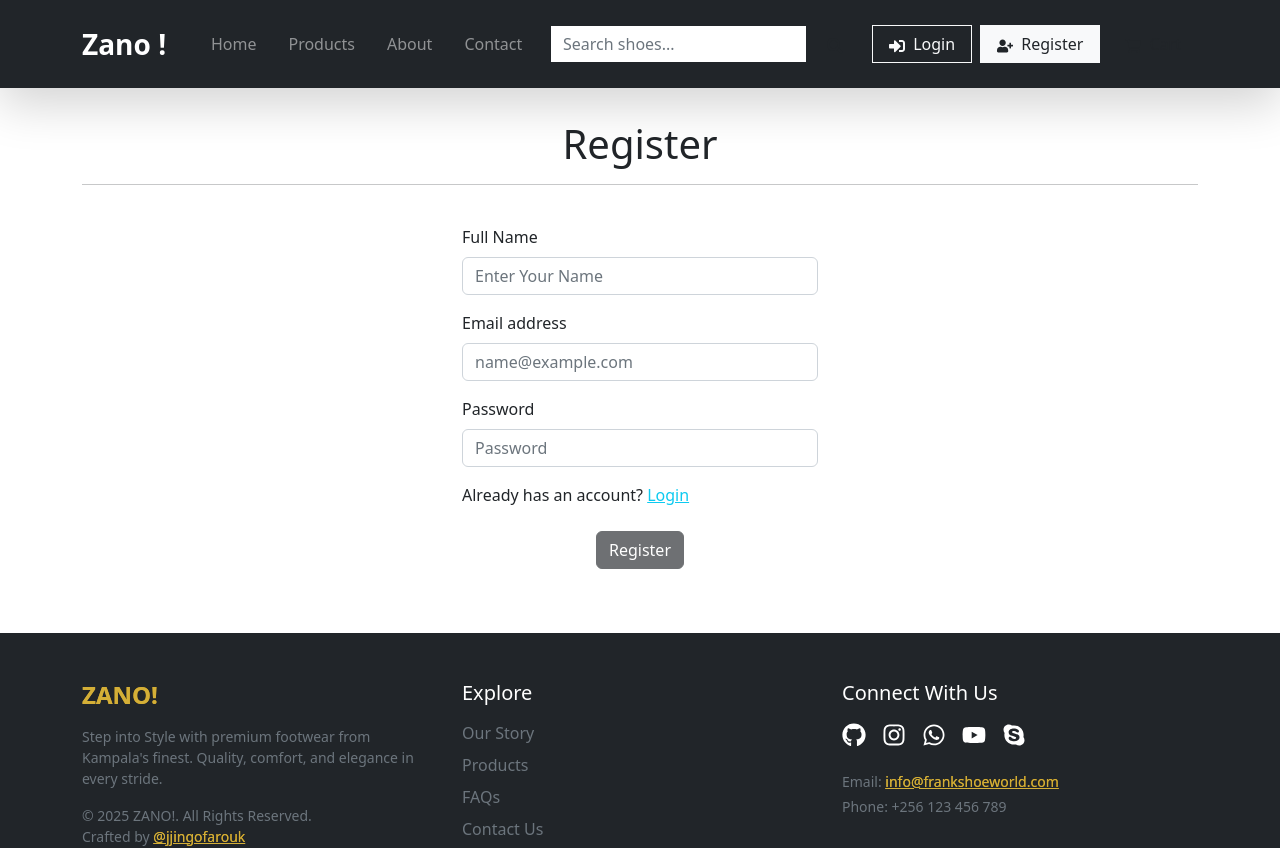
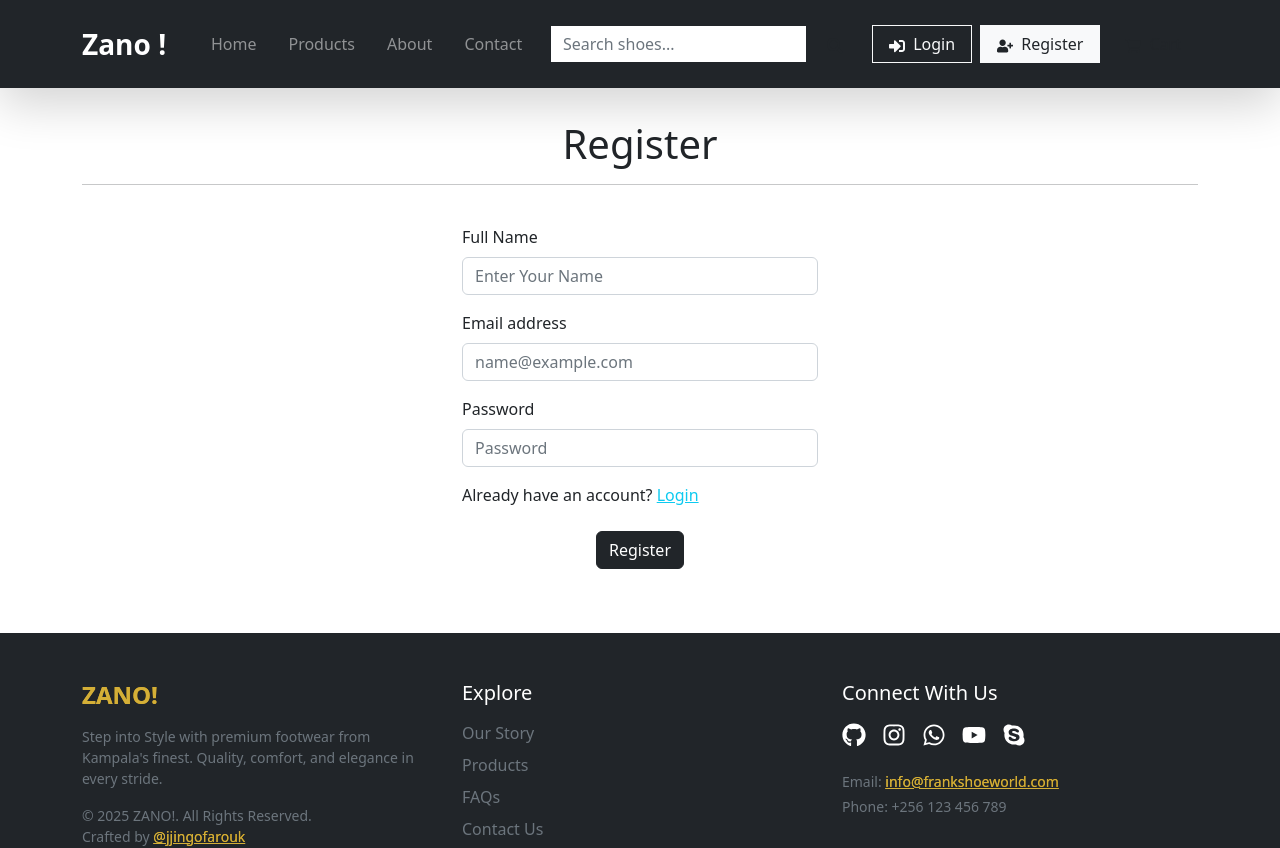
Before and after one commit to jjingofarouk/Ecommerce-React, a React (Create React App) app: page /register in a window 1280 px wide. Shown: the top 848 px of the page. Built offline with nearby package versions, Linux system fonts and the light colour scheme.

Commit message:
Update Register.jsx

```diff
--- a/src/pages/Register.jsx
+++ b/src/pages/Register.jsx
@@ -1,48 +1,79 @@
-import React from 'react'
+import React, { useState } from "react";
 import { Footer, Navbar } from "../components";
-import { Link } from 'react-router-dom';
+import { Link, useNavigate } from "react-router-dom";
+import { auth } from "../firebase"; // Import the auth object from firebase.js
+import { createUserWithEmailAndPassword } from "firebase/auth";
+
 const Register = () => {
+  const [name, setName] = useState("");
+  const [email, setEmail] = useState("");
+  const [password, setPassword] = useState("");
+  const [error, setError] = useState("");
+  const navigate = useNavigate();
+
+  const handleSubmit = async (e) => {
+    e.preventDefault();
+    try {
+      await createUserWithEmailAndPassword(auth, email, password);
+      navigate("/login"); // Redirect to login page after successful registration
+    } catch (error) {
+      setError(error.message); // Display error if registration fails
+    }
+  };
+
   return (
     <>
       <Navbar />
       <div className="container my-3 py-3">
         <h1 className="text-center">Register</h1>
         <hr />
-                <div class="row my-4 h-100">
+        <div className="row my-4 h-100">
           <div className="col-md-4 col-lg-4 col-sm-8 mx-auto">
-                        <form>
-                            <div class="form my-3">
-                                <label for="Name">Full Name</label>
+            <form onSubmit={handleSubmit}>
+              <div className="form my-3">
+                <label htmlFor="Name">Full Name</label>
+                <input
+                  type="text"
+                  className="form-control"
+                  id="Name"
+                  placeholder="Enter Your Name"
+                  value={name}
+                  onChange={(e) => setName(e.target.value)}
+                />
+              </div>
+              <div className="form my-3">
+                <label htmlFor="Email">Email address</label>
                 <input
                   type="email"
-                                    class="form-control"
-                                    id="Name"
-                                    placeholder="Enter Your Name"
+                  className="form-control"
+                  id="Email"
+                  placeholder="name@example.com"
+                  value={email}
+                  onChange={(e) => setEmail(e.target.value)}
                 />
               </div>
-                            <div class="form my-3">
-                                <label for="Email">Email address</label>
+              <div className="form my-3">
+                <label htmlFor="Password">Password</label>
                 <input
-                                    type="email"
-                                    class="form-control"
-                                    id="Email"
-                                    placeholder="name@example.com"
+                  type="password"
+                  className="form-control"
+                  id="Password"
+                  placeholder="Password"
+                  value={password}
+                  onChange={(e) => setPassword(e.target.value)}
                 />
               </div>
-                            <div class="form  my-3">
-                                <label for="Password">Password</label>
-                                <input
-                                    type="password"
-                                    class="form-control"
-                                    id="Password"
-                                    placeholder="Password"
-                                />
-                            </div>
+              {error && <p className="text-danger text-center">{error}</p>}
               <div className="my-3">
-                                <p>Already has an account? <Link to="/login" className="text-decoration-underline text-info">Login</Link> </p>
+                <p>
+                  Already have an account?{" "}
+                  <Link to="/login" className="text-decoration-underline text-info">
+                    Login
+                  </Link>
+                </p>
               </div>
               <div className="text-center">
-                                <button class="my-2 mx-auto btn btn-dark" type="submit" disabled>
+                <button className="my-2 mx-auto btn btn-dark" type="submit">
                   Register
                 </button>
               </div>
@@ -52,7 +83,7 @@ const Register = () => {
       </div>
       <Footer />
     </>
-    )
-}
+  );
+};
 
-export default Register
+export default Register;
```
Lines whose indentation alone changed are shown as unchanged.
